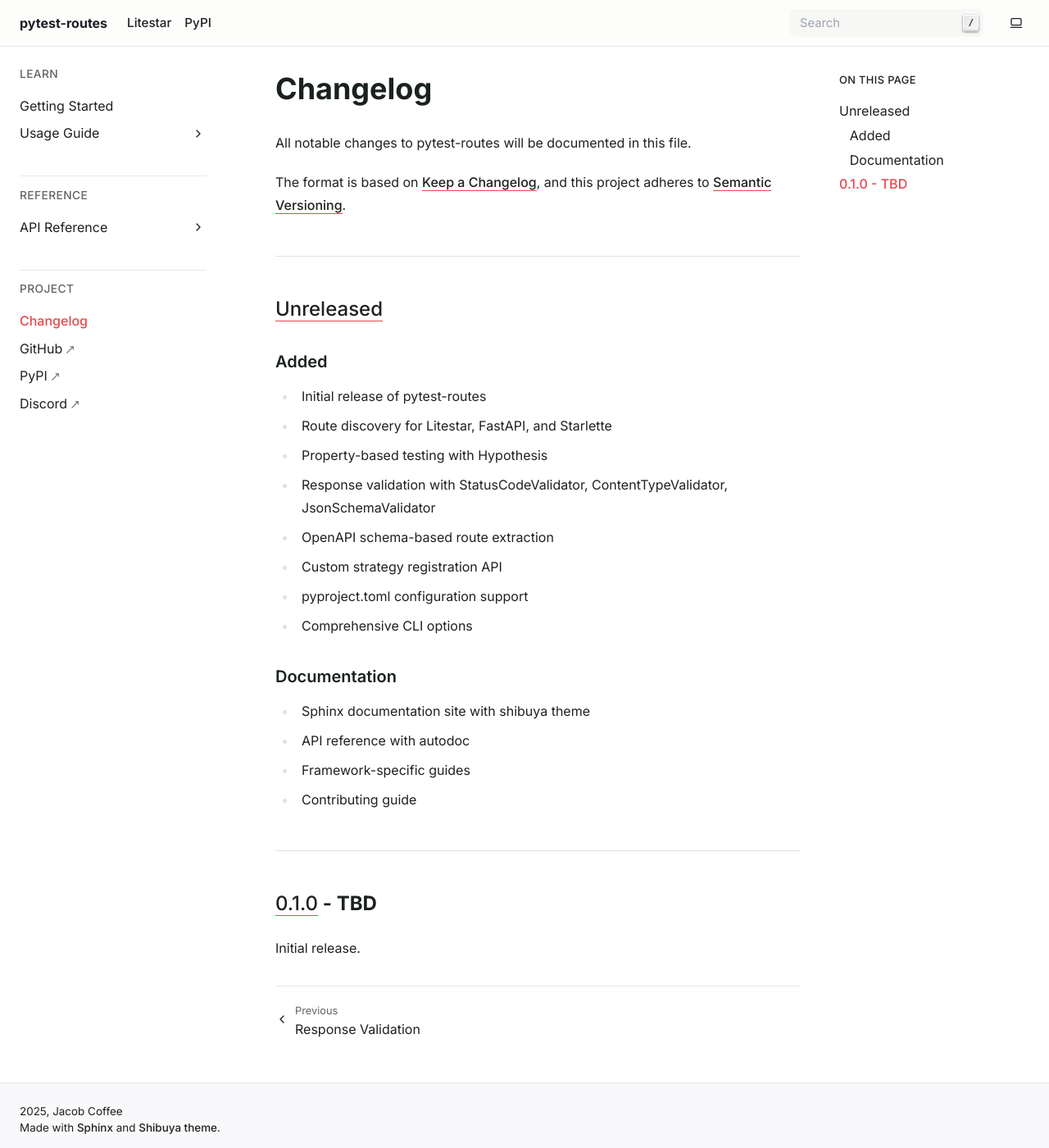
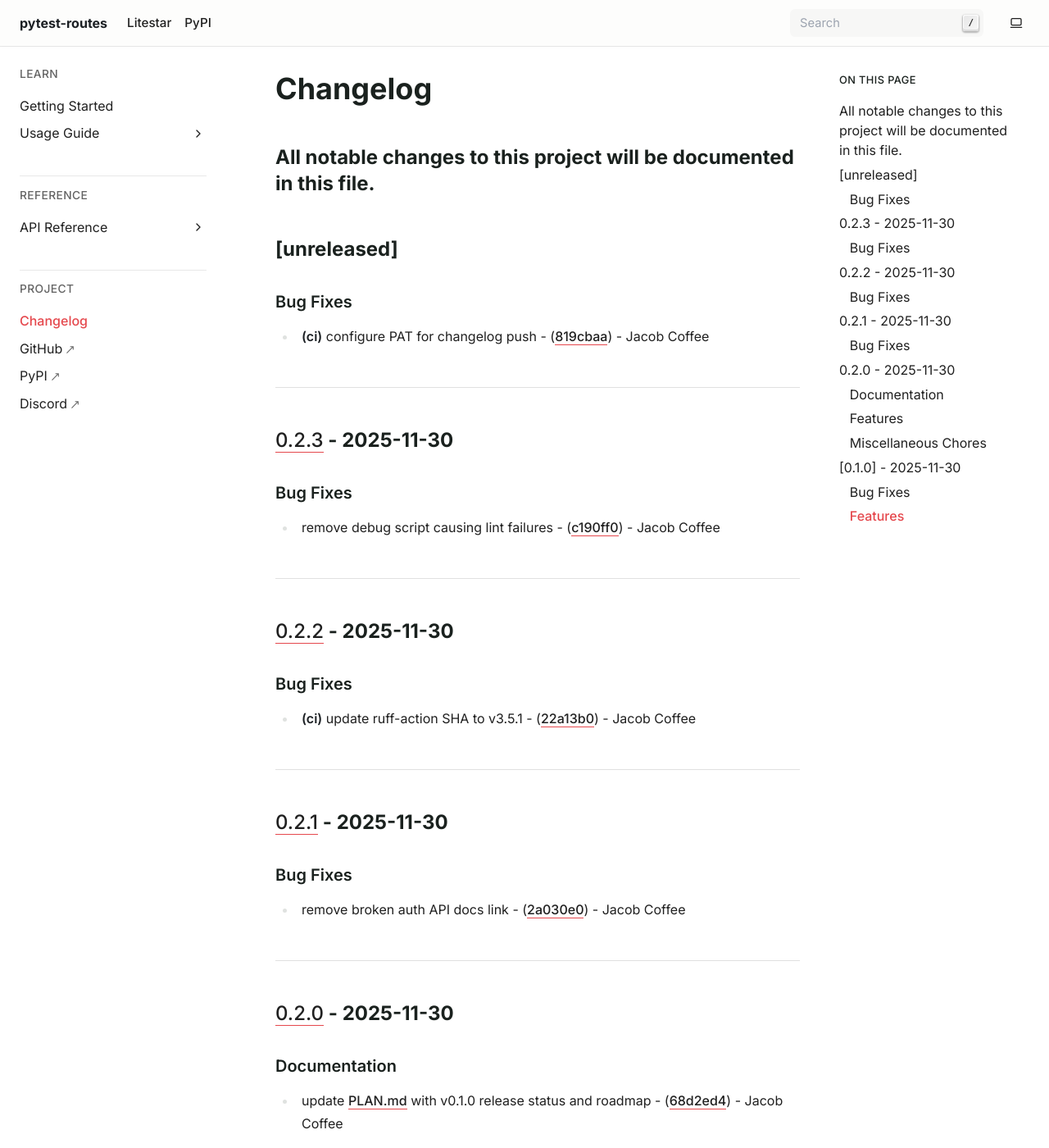
Before and after one commit to JacobCoffee/pytest-routes, a Sphinx documentation site: the page built from docs/changelog.md, in a window 1280 px wide and 1400 px high. Shown: the whole window at 82% size. Built offline with Sphinx 7.4.7, drawn with Linux system fonts in a browser that asks for light colours; the version number is read from the project's files by our own code; some of the changed text lies outside the part shown.

Commit message:
docs: regenerate changelog for v0.2.3

```diff
--- a/docs/changelog.md
+++ b/docs/changelog.md
@@ -1,35 +1,59 @@
 # Changelog
 
-All notable changes to pytest-routes will be documented in this file.
+All notable changes to this project will be documented in this file.
+---
+## [unreleased]
 
-The format is based on [Keep a Changelog](https://keepachangelog.com/en/1.1.0/),
-and this project adheres to [Semantic Versioning](https://semver.org/spec/v2.0.0.html).
+### Bug Fixes
+
+- **(ci)** configure PAT for changelog push - ([819cbaa](https://github.com/JacobCoffee/pytest-routes/commit/819cbaafcbacbbb912c891f488a3b4b195cfe612)) - Jacob Coffee
 
 ---
+## [0.2.3](https://github.com/JacobCoffee/pytest-routes/compare/v0.2.2..v0.2.3) - 2025-11-30
 
-## [Unreleased]
+### Bug Fixes
 
-### Added
-- Initial release of pytest-routes
-- Route discovery for Litestar, FastAPI, and Starlette
-- Property-based testing with Hypothesis
-- Response validation with StatusCodeValidator, ContentTypeValidator, JsonSchemaValidator
-- OpenAPI schema-based route extraction
-- Custom strategy registration API
-- pyproject.toml configuration support
-- Comprehensive CLI options
+- remove debug script causing lint failures - ([c190ff0](https://github.com/JacobCoffee/pytest-routes/commit/c190ff0a847cdb929e14bfbe98eca37138830a94)) - Jacob Coffee
+
+---
+## [0.2.2](https://github.com/JacobCoffee/pytest-routes/compare/v0.2.1..v0.2.2) - 2025-11-30
+
+### Bug Fixes
+
+- **(ci)** update ruff-action SHA to v3.5.1 - ([22a13b0](https://github.com/JacobCoffee/pytest-routes/commit/22a13b0eacd3d75a17cbda940ea1b18a774dfec9)) - Jacob Coffee
+
+---
+## [0.2.1](https://github.com/JacobCoffee/pytest-routes/compare/v0.2.0..v0.2.1) - 2025-11-30
+
+### Bug Fixes
+
+- remove broken auth API docs link - ([2a030e0](https://github.com/JacobCoffee/pytest-routes/commit/2a030e01d91567036619e6101fd88f3bc1b8c7b3)) - Jacob Coffee
+
+---
+## [0.2.0](https://github.com/JacobCoffee/pytest-routes/compare/v0.1.0..v0.2.0) - 2025-11-30
 
 ### Documentation
-- Sphinx documentation site with shibuya theme
-- API reference with autodoc
-- Framework-specific guides
-- Contributing guide
+
+- update PLAN.md with v0.1.0 release status and roadmap - ([68d2ed4](https://github.com/JacobCoffee/pytest-routes/commit/68d2ed489364838ca950137969ad79304bfb64df)) - Jacob Coffee
+
+### Features
+
+- v0.2.0 authentication and advanced features - ([220e959](https://github.com/JacobCoffee/pytest-routes/commit/220e95960fbb0b219eecb8c868ad5d9eb63604be)) - Jacob Coffee
+
+### Miscellaneous Chores
+
+- align .github/ with litestar-storages patterns - ([06fe572](https://github.com/JacobCoffee/pytest-routes/commit/06fe572e929d4943999bd7f6e583bde921469cb1)) - Jacob Coffee
 
 ---
+## [0.1.0] - 2025-11-30
 
-## [0.1.0] - TBD
+### Bug Fixes
 
-Initial release.
+- CI workflow fixes for release - ([ee6ee55](https://github.com/JacobCoffee/pytest-routes/commit/ee6ee55cb822bc6bb29b54ea266f3f4d279828e9)) - Jacob Coffee
+- correct git-cliff-action SHA to v4.6.0 - ([a30648c](https://github.com/JacobCoffee/pytest-routes/commit/a30648c2871ef59e05533a32b3e4e0be51316027)) - Jacob Coffee
 
-[Unreleased]: https://github.com/JacobCoffee/pytest-routes/compare/v0.1.0...HEAD
-[0.1.0]: https://github.com/JacobCoffee/pytest-routes/releases/tag/v0.1.0
+### Features
+
+- initial pytest-routes implementation - ([5edc334](https://github.com/JacobCoffee/pytest-routes/commit/5edc33438be5b2d9a1538f1a96cfa4ddb43e5d9c)) - Jacob Coffee
+
+``pytest-routes`` Changelog
```
